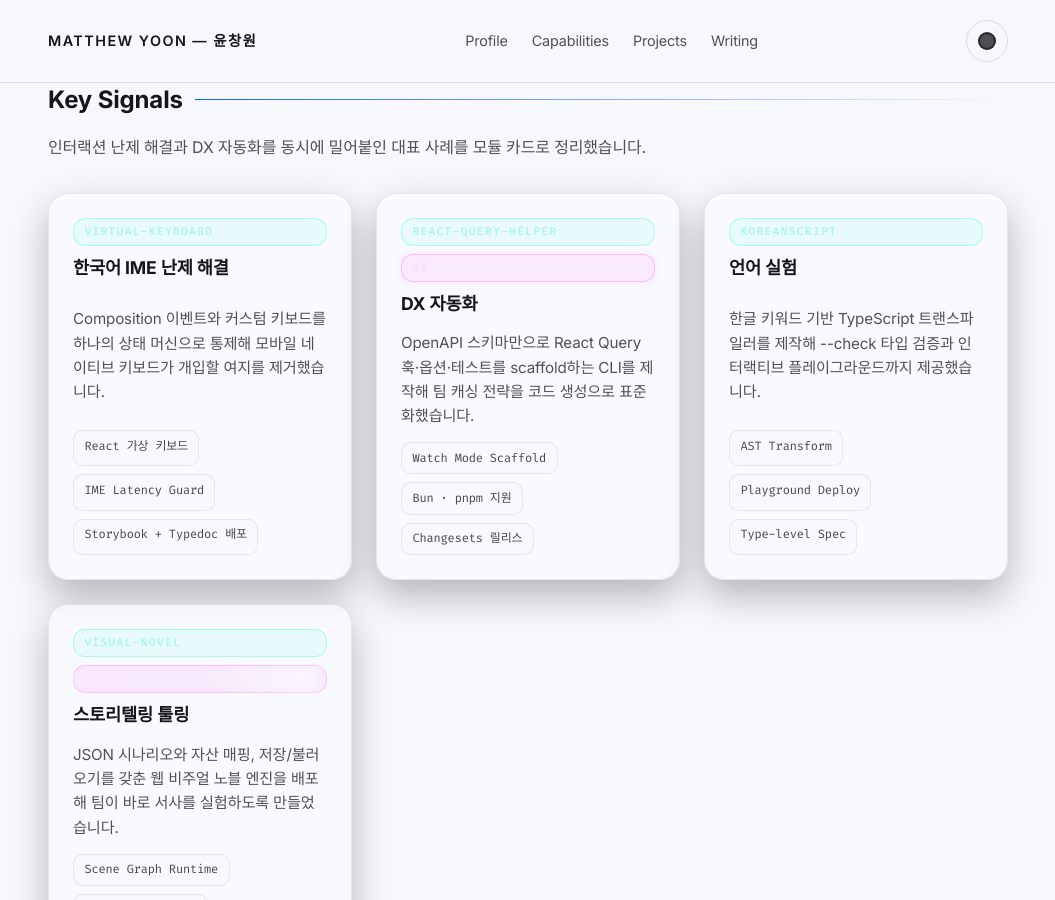
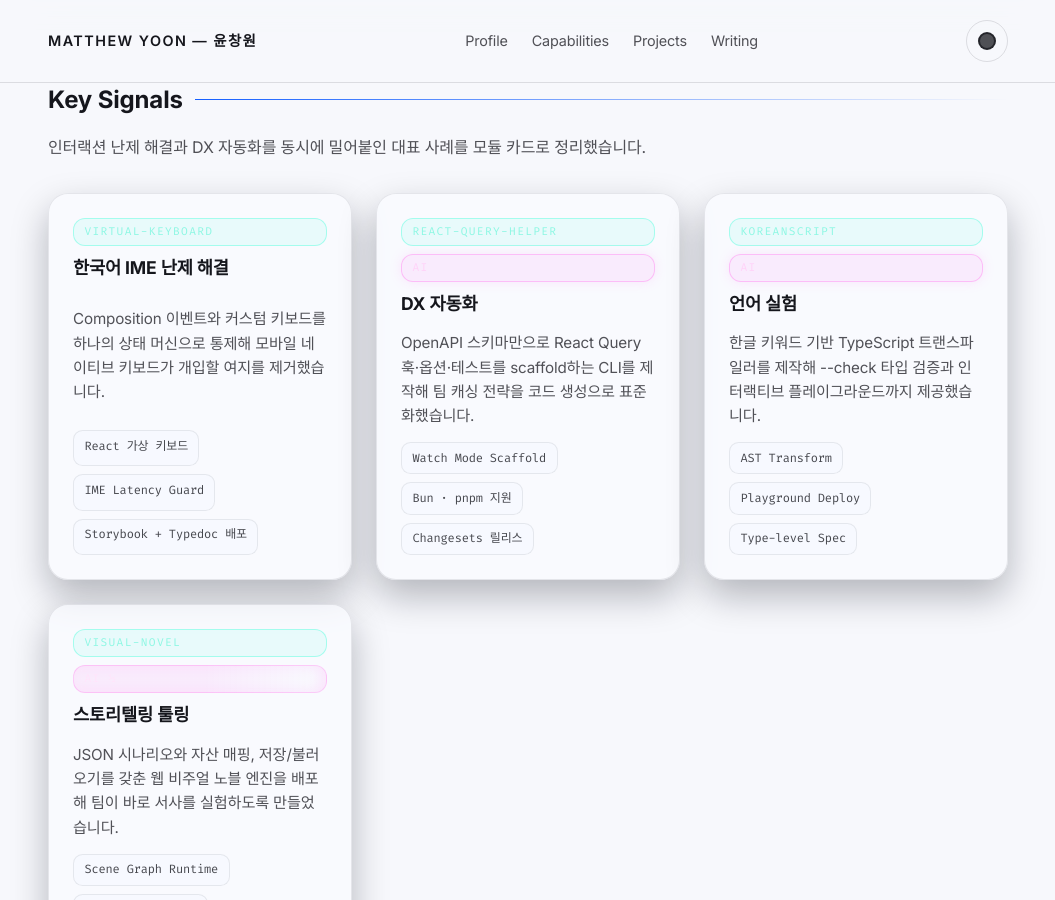
Before and after one commit to uiwwsw/uiwwsw.github.io, a Jekyll site: the page built from index.markdown, in a window 1280 px wide and 900 px high, scrolled down 1300 px. Shown: the whole window, without its empty margins (112-1167 px from the left). Built offline with Jekyll 4.4.1, drawn with Linux system fonts in a browser that asks for light colours.

Commit message:
Add AI badge to koreanscript sections

```diff
--- a/index.markdown
+++ b/index.markdown
@@ -111,6 +111,7 @@
       <article class="signal-card" role="listitem">
         <header>
           <span class="badge badge--mono">koreanscript</span>
+          <span class="badge badge--ai" aria-label="AI 시스템">AI</span>
           <h3>언어 실험</h3>
         </header>
         <p>한글 키워드 기반 TypeScript 트랜스파일러를 제작해 --check 타입 검증과 인터랙티브 플레이그라운드까지 제공했습니다.</p>
@@ -370,7 +371,10 @@
       <article class="timeline-item">
         <div class="timeline-item__meta">
           <span>2025.03</span>
-          <span>Transpiler</span>
+          <span class="timeline-item__labels">
+            <span class="badge badge--ai" aria-label="AI 시스템">AI</span>
+            Transpiler
+          </span>
         </div>
         <h3 class="timeline-item__title">koreanscript — 한글 키워드 기반 TS 트랜스파일러</h3>
         <p class="timeline-item__summary">한글 키워드로 작성한 .ks 파일을 TypeScript로 변환하고, --check 모드로 타입 검증을 제공하는 실험적 도구입니다.</p>
@@ -504,7 +508,10 @@
         </ul>
       </article>
       <article class="project-card" data-category="tooling">
-        <span class="project-card__meta">2024 · Language Experiment</span>
+        <span class="project-card__meta">
+          <span class="badge badge--ai" aria-label="AI 시스템">AI</span>
+          2024 · Language Experiment
+        </span>
         <h3 class="project-card__title">koreanscript</h3>
         <p class="project-card__description">한글 키워드 기반 .ks 코드를 TypeScript로 트랜스파일하고, --check 모드로 타입 오류를 바로 피드백하는 실험적 도구입니다.</p>
         <ul class="project-card__tags">
```
